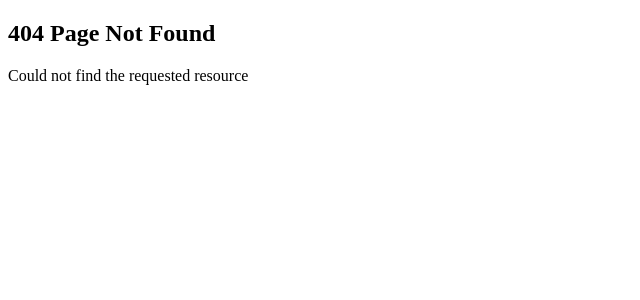
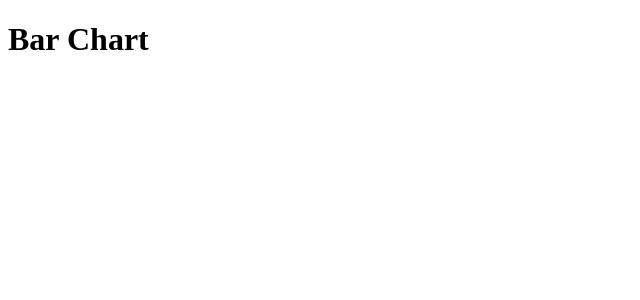
Before and after one commit to johsve-source/nextjs, a Next.js app in the folder routing/: page /dashboard in a window 1280 px wide. Before the commit this address had no page. Shown: the top 300 px of the page, without its empty margins (0-640 px from the left). Built offline with nearby package versions, Linux system fonts and the light colour scheme.

Commit message:
You can make functions inside the page without revealing the function

```diff
--- /dev/null
+++ b/routing/src/app/dashboard/line-chart.tsx
@@ -0,0 +1,3 @@
+export default function LineChart() {
+  <h1>Line Chart</h1>;
+}
--- /dev/null
+++ b/routing/src/app/dashboard/page.tsx
@@ -0,0 +1,7 @@
+function BarChart() {
+  return <h1>Bar Chart</h1>;
+}
+
+export default function Dashboard() {
+  return BarChart();
+}
```
